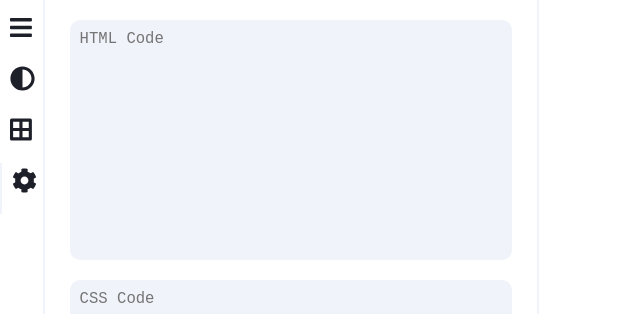
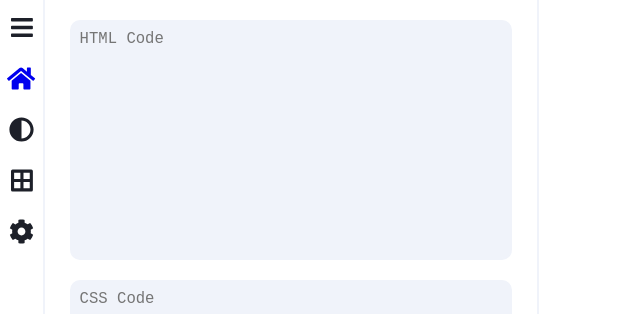
Before and after one commit to FernandoUNMSM/NodePadWeb, a React (Create React App) app: page /editor in a window 1280 px wide. Shown: the top 314 px of the page, without its empty margins (0-640 px from the left). Built offline with nearby package versions, Linux system fonts and the light colour scheme.

Commit message:
Mejora en Home y preferencias

```diff
--- a/public/index.html
+++ b/public/index.html
@@ -13,7 +13,7 @@
     <link rel="apple-touch-icon" href="%PUBLIC_URL%/logo192.png" />
     <link rel="manifest" href="%PUBLIC_URL%/manifest.json" />
     <script src="https://use.fontawesome.com/ecc4e8c2d6.js"></script>
-    <title>React App</title>
+    <title>NodePad Web</title>
   </head>
 
   <body>
--- a/src/App.css
+++ b/src/App.css
@@ -2,6 +2,9 @@
   margin: 0;
   padding: 0;
   box-sizing: border-box;
+}
+::selection {
+  background-color: rgb(172, 238, 164);
 }
 :root {
   --lime-green: hsl(163, 72%, 41%);
@@ -19,9 +22,10 @@
   --baseColor: #1d2029;
   --switchSpinner: white;
   --switch: #5f616d;
-  --baseBlack: rgb(24, 20, 20);
+  --baseBlack: #1b1818;
   --verde: rgb(116, 235, 139);
   --amarillo: rgb(237, 191, 107);
+  --grayDark: rgb(46, 40, 40);
 }
 .is-dark-mode {
   --cardGray: #252b43;
--- a/src/components/header/header.css
+++ b/src/components/header/header.css
@@ -4,6 +4,6 @@
     /* background-image: url(./../../assets/img/header-background2.jpg);
     background-position: center;
     background-size: cover; */
-    background-color: rgb(24, 20, 20);
+    background-color: var(--baseBlack);;
     /* padding-bottom: 20px; */
 }
--- a/src/components/infoHome2/InfoHome2.css
+++ b/src/components/infoHome2/InfoHome2.css
@@ -6,8 +6,14 @@
     background-attachment: fixed;
     display: flex;
     align-items: center;
-    justify-content: flex-end;
+    justify-content: space-evenly;
     color: #fff;
+}
+.section2Box {
+    width: 400px;
+    height: 250px;
+    background-color: rgb(37, 33, 33);
+    border-radius: 15px;
 }
 .infos2 {
     text-align: right;
@@ -23,7 +29,7 @@
 }
 #lazyInfo {
     height: 400px;
-    background-color:  rgb(24, 20, 20);
+    background-color:  var(--baseBlack);
     /* background-image: url(./../../assets/img/header-background2.jpg); */
     background-position: center 0;
     background-size: cover;
--- a/src/components/infoHome2/InfoHome2.js
+++ b/src/components/infoHome2/InfoHome2.js
@@ -7,6 +7,9 @@ function InfoHome2() {
 	return (
 		<>
 			<section className="section2">
+				<div className="section2Box">
+
+				</div>
 				<div className="info infos2">
 					<h1>Lorem ipsum dolor sit amet.</h1>
 					<p>Lorem ipsum dolor sit amet consectetur adipisicing elit. Nesciunt facilis impedit earum? Repellendus accusantium quibusdam corrupti debitis eos officia quam minima. Velit possimus, repudiandae aut veniam maiores optio iusto vel sunt provident deserunt aperiam quis ad fuga cum magni est.</p>
--- a/src/components/menuEditor/menuEditor.css
+++ b/src/components/menuEditor/menuEditor.css
@@ -17,7 +17,7 @@
     font-size: 25px;
     text-align: left;
     margin-top: 5px;
-    margin-left: 10px;
+    /* margin-left: 10px; */
     cursor: pointer;
     margin-bottom: 20px;
 }
@@ -34,6 +34,9 @@
 .menuItemContent {
     display: none;
 }
+.menuIcon, .burguerMenu  {
+    text-align: center;
+}
 .menuIcon ~ .menuItemContent {
     position: absolute;
     top: 0;
--- a/src/components/menuEditor/menuEditor.js
+++ b/src/components/menuEditor/menuEditor.js
@@ -1,9 +1,10 @@
-import { faAdjust, faBars, faBorderAll, faCog } from '@fortawesome/free-solid-svg-icons'
+import { faAdjust, faBars, faBorderAll, faCog, faHome } from '@fortawesome/free-solid-svg-icons'
 import { FontAwesomeIcon } from '@fortawesome/react-fontawesome'
 import React from 'react'
 import Switch from './../switch/switch'
 import SelectLayout from './../selectLayout/selectLayout'
 import './menuEditor.css'
+import {Link} from 'wouter'
 
 function MenuEditor({setLayout, layout, setPreferences, preferences}) {
 	const mostrarPreferences = ()=> {
@@ -15,6 +16,13 @@ function MenuEditor({setLayout, layout, setPreferences, preferences}) {
 				<div className="menuContent">
 					<div className="burguerMenu">
 						<FontAwesomeIcon icon={faBars} className="icon"/>
+					</div>
+					<div className="backHome">
+						<div className="menuIcon">
+							<Link to="/">
+								<FontAwesomeIcon icon={faHome} className="icon"/>
+							</Link>
+						</div>
 					</div>
 					<div className="theme">
 						<div className="menuIcon">
@@ -32,7 +40,7 @@ function MenuEditor({setLayout, layout, setPreferences, preferences}) {
 							<SelectLayout setLayout={setLayout} layout={layout}/>
 						</div>
 					</div>
-					<div className="preferences">
+					<div className="preferencesOption">
 						<div className="menuIcon">
 							<FontAwesomeIcon icon={faCog} className="icon"
 								onClick={mostrarPreferences}
```
